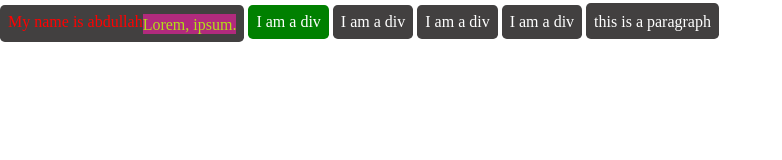
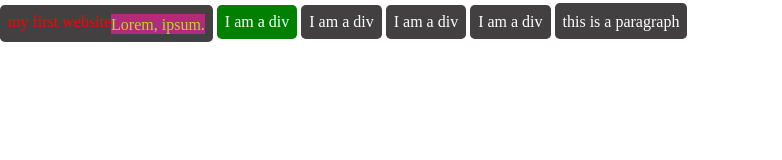
Before and after one commit to sobujhossein-byte/lesson_Project, a plain HTML site: page index.html in a window 1280 px wide. Shown: the whole page, without its empty margins (0-782 px from the left). Drawn offline with Linux system fonts and the light colour scheme.

Commit message:
practie
this is practice file

```diff
--- a/index.html
+++ b/index.html
@@ -10,7 +10,7 @@
 
 <body>
     <!-- class selector example -->
-    <div class="red">My name is abdullah
+    <div class="red">my first website
         <article>
             <p>Lorem, ipsum.
             </p>
```
